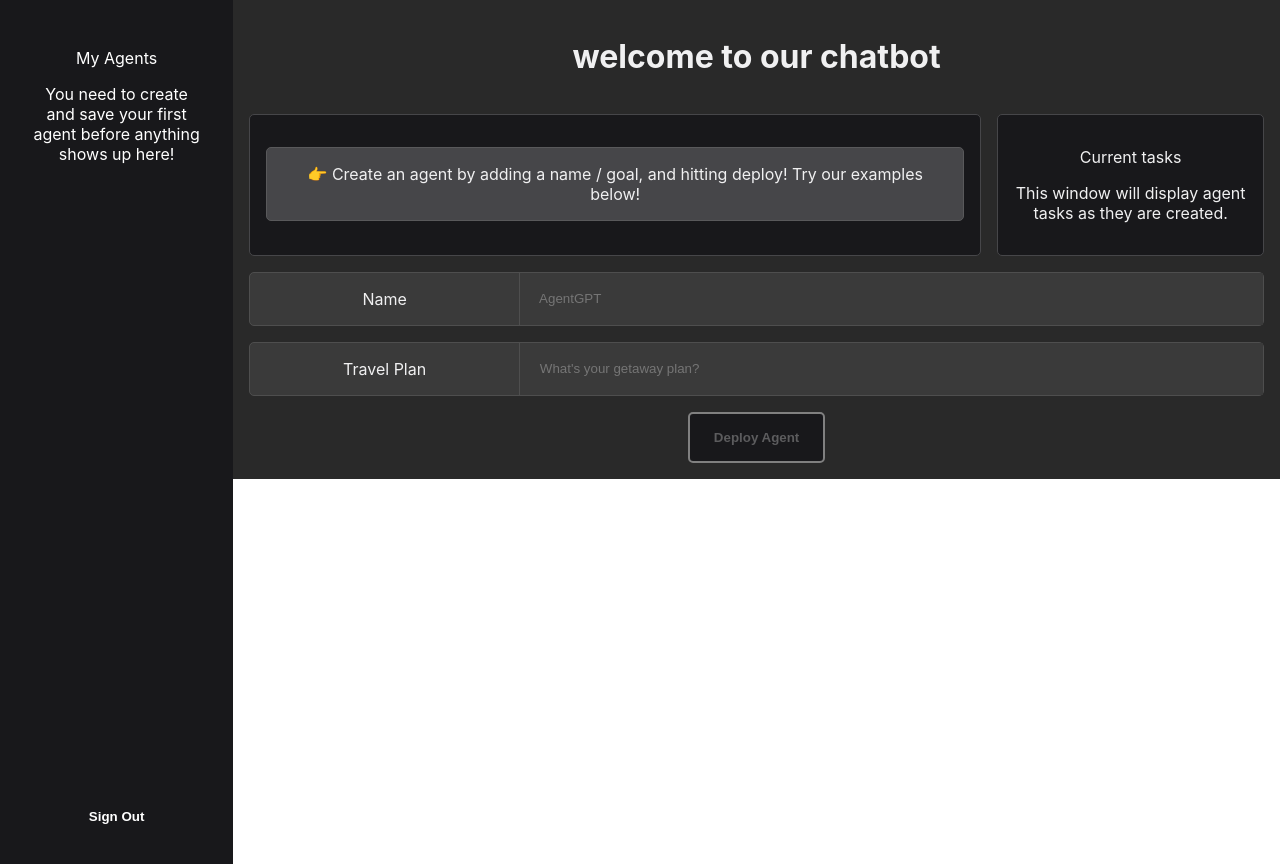
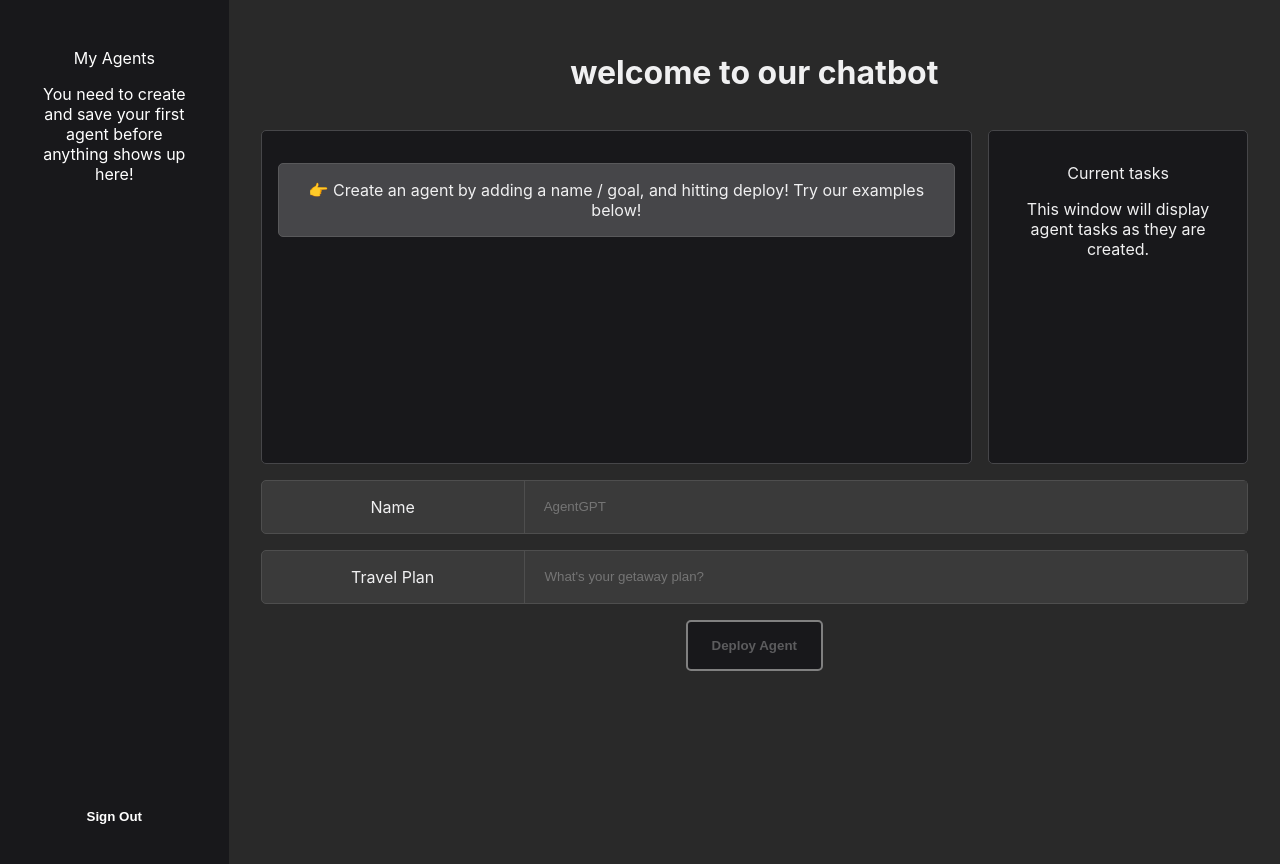
Before and after one commit to ramybahy/chatbot, a React (Create React App) app: page /chatbot in a window 1280 px wide. Built offline with nearby package versions, Linux system fonts and the light colour scheme.

Commit message:
styling chatbot

```diff
--- a/src/ChatBot.js
+++ b/src/ChatBot.js
@@ -30,7 +30,10 @@ Links:["https://www.budgetdirect.com.au/interactives/best-time-to-visit/hawaii/"
 
   return (
     <div className="chat-bot">
+    <div className="chat-bot__inner">
+
     <SideMenu/>
+
     <div className="chat-bot__window">
      <h1 className="chat-bot__title">welcome to our chatbot</h1>
     <div className="chat-bot__agent-chat">
@@ -51,6 +54,8 @@ Links:["https://www.budgetdirect.com.au/interactives/best-time-to-visit/hawaii/"
       <button disabled={name==="" || travel ===""} className={name==="" || travel ==="" ? "chat-bot__deploy chat-bot__deploy--disabled" :"chat-bot__deploy "} > Deploy Agent</button>
     </div>
     </div>
+
+    </div>
   );
 }
 
--- a/src/ChatBot.scss
+++ b/src/ChatBot.scss
@@ -1,14 +1,18 @@
 .chat-bot{
-    display:flex;
     &__window{background-color: #292929;
    display: flex;
    flex-wrap: wrap;
    gap:1rem;
-   padding:1rem;
+   padding:2rem;
    color: #f0f0f1;
+   justify-content: center;
    flex:6;
-   justify-content: center;
-   height: 100%;}
+}
+&__inner{
+    display: flex;
+    align-items: flex-start;
+    background-color: #292929;
+}
    &__deploy{
 background-color: #1f69ab;
 color:white;
@@ -31,7 +35,8 @@ border:2px solid gray;
         border: 1px solid #464649;
 border-radius:5px;
 padding:1rem;
-
+min-height: 300px;
+overflow-y:scroll ;
     }
     &__current-tasks{
        flex:1;
```
